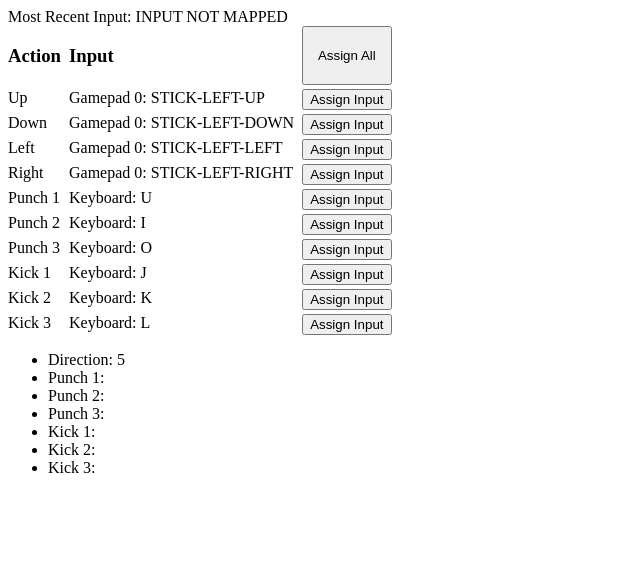
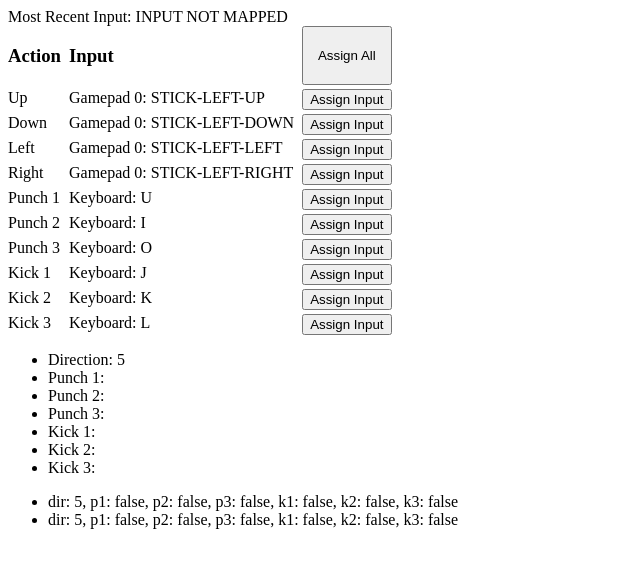
Before and after one commit to evanconway/webpage-gamepad, a React (Vite) app: page / in a window 1280 px wide. Shown: the top 568 px of the page, without its empty margins (0-640 px from the left). Built offline with nearby package versions, Linux system fonts and the light colour scheme.

Commit message:
fix undefined keyboard values

```diff
--- a/src/components/History.tsx
+++ b/src/components/History.tsx
@@ -4,10 +4,8 @@ import { selectArcadeStickHistory } from "../state/arcadeStickHistorySlice";
 const History = () => {
     const history = useAppSelector(selectArcadeStickHistory);
 
-    return null;
-
     return <ul>
-        {history.map(s => <li>{`dir: ${s.direction}, p1: ${s.punch1}, p2: ${s.punch2}, p3: ${s.punch3}, k1: ${s.kick1}, k2: ${s.kick2}, k3: ${s.kick3}`}</li>)}
+        {history.map((s, i) => <li key={'history-' + i}>{`dir: ${s.direction}, p1: ${s.punch1}, p2: ${s.punch2}, p3: ${s.punch3}, k1: ${s.kick1}, k2: ${s.kick2}, k3: ${s.kick3}`}</li>)}
     </ul>;
 };
 
--- a/src/components/input.tsx
+++ b/src/components/input.tsx
@@ -50,7 +50,6 @@ const Input = () => {
         };
     }, [dispatch]);
 
-
     const stickState = useAppSelector(selectArcadeStickState);
 
     useEffect(() => {
--- a/src/state/keyboardSlice.ts
+++ b/src/state/keyboardSlice.ts
@@ -15,6 +15,9 @@ export const keyboardSlice = createSlice({
 
 export const { setKeyboardKey } = keyboardSlice.actions;
 export const selectKeyboard = (state: RootState) => state.keyboard;
-export const selectKeyboardKey = (state: RootState, key: string) => state.keyboard[key] as boolean;
+export const selectKeyboardKey = (state: RootState, key: string) => {
+    if (state.keyboard[key] !== undefined) return state.keyboard[key];
+    return false;
+};
 
 export default keyboardSlice.reducer;
```
